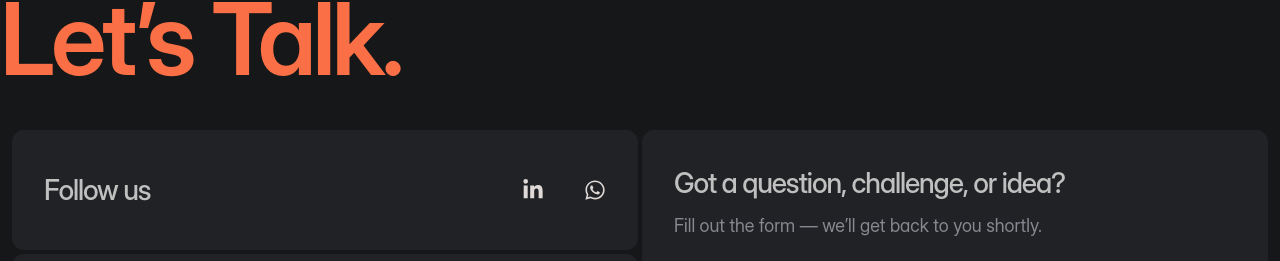
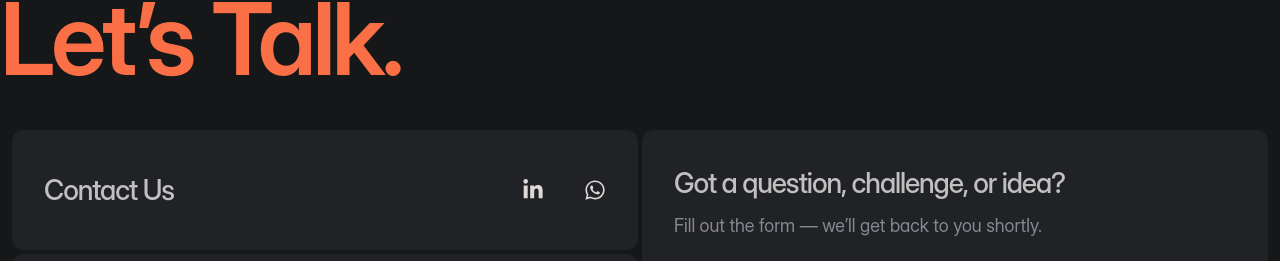
Before and after one commit to Niceguyfmk/raha, a Next.js app: page / in a window 1280 px wide. Shown: the part 8828-9089 px from the top of the page. Built offline with nearby package versions, Linux system fonts and the light colour scheme.

Commit message:
UI: renamed Follow Us to Contact Us

```diff
--- a/components/FooterContact.tsx
+++ b/components/FooterContact.tsx
@@ -74,7 +74,7 @@ export default function FooterContact() {
                             className="text-[28px] font-medium tracking-[-0.04em] text-[#c0c0c0]"
                             variants={fadeInUp}
                         >
-                            Follow us
+                            Contact Us
                         </motion.h5>
                         <motion.div className="flex gap-10" variants={fadeInUp}>
                             <a href="https://www.linkedin.com/company/raha-partners" target="_blank" rel="noopener noreferrer" className="text-[#dfd9d7] hover:text-[#FA6F45]">
```
